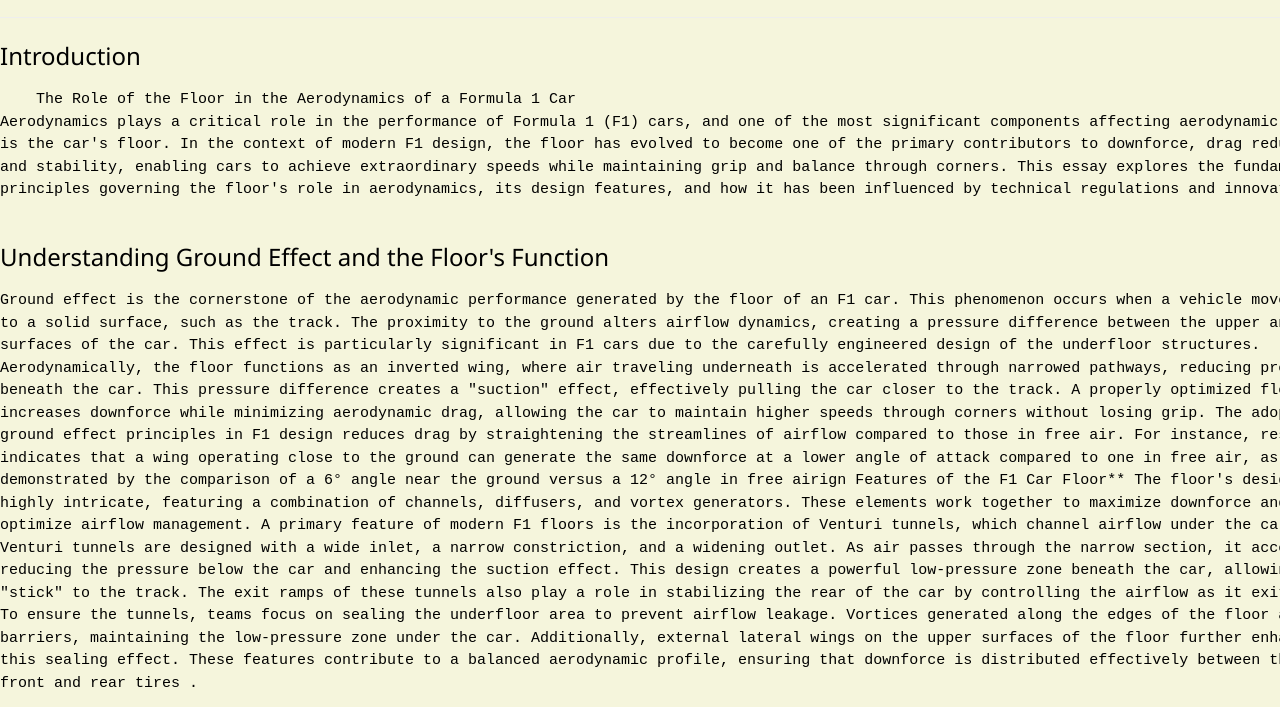
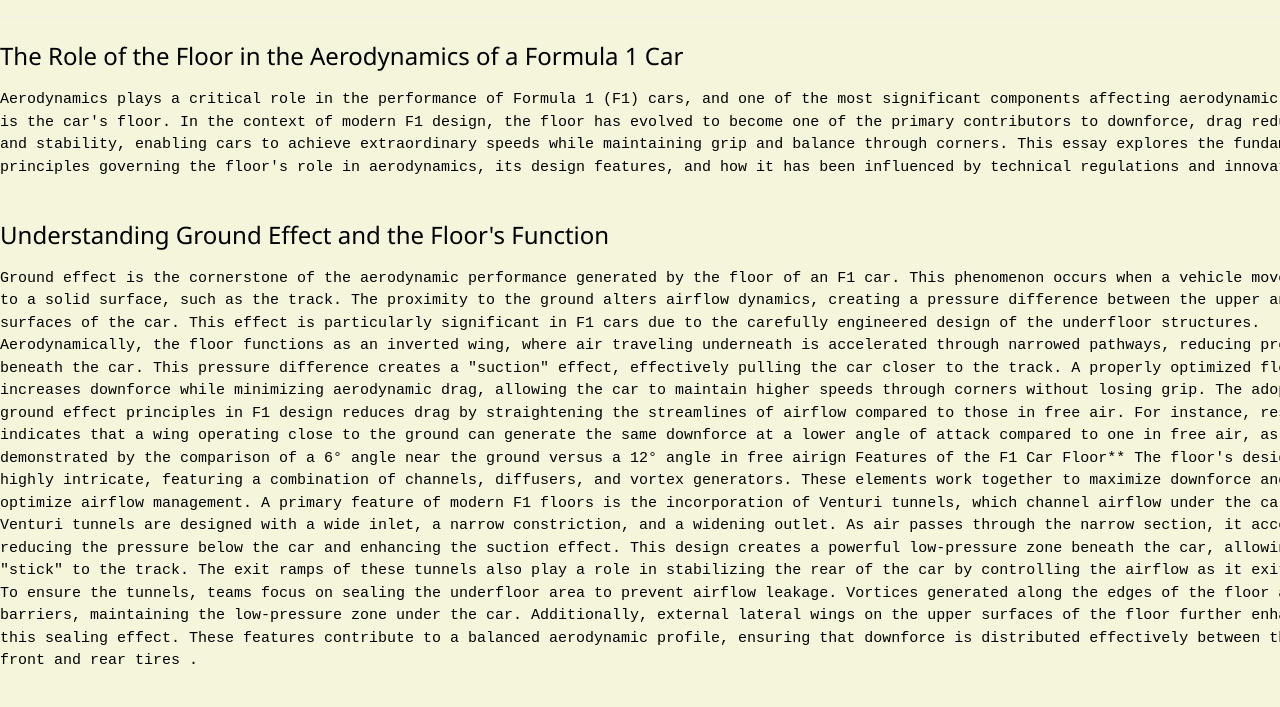
Before and after one commit to FEPSFY6901534/FY6901534, a plain HTML site: page index.html in a window 1280 px wide. Shown: the part 1650-2357 px from the top of the page. Drawn offline with nearby package versions, Linux system fonts and the light colour scheme.

Commit message:
Update index.html

```diff
--- a/index.html
+++ b/index.html
@@ -85,10 +85,9 @@
 </p>
   <img src="galleryImage1678368401-5.png" alt="Figure 1" width="500" height="500" >
  <hr>
-<h3 id="Introduction">Introduction</h3>
+<h3 id="Introduction">The Role of the Floor in the Aerodynamics of a Formula 1 Car</h3>
   <p class="ex1">
     <pre id="Introduction_InText">
-    The Role of the Floor in the Aerodynamics of a Formula 1 Car
 Aerodynamics plays a critical role in the performance of Formula 1 (F1) cars, and one of the most significant components affecting aerodynamic efficiency
 is the car's floor. In the context of modern F1 design, the floor has evolved to become one of the primary contributors to downforce, drag reduction,
 and stability, enabling cars to achieve extraordinary speeds while maintaining grip and balance through corners. This essay explores the fundamental
```
